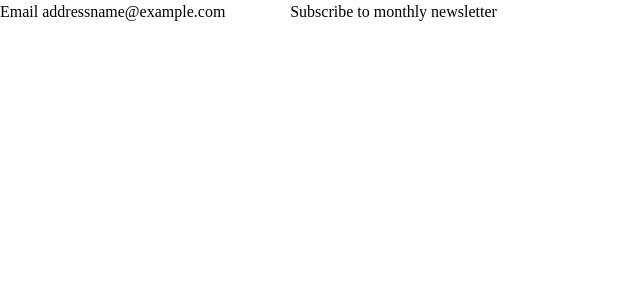
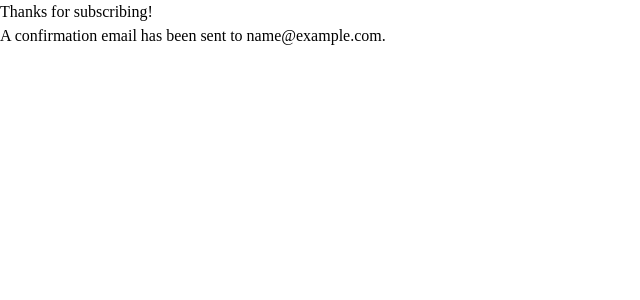
Before and after one commit to Zikra-S/Newsletter-sign-up-page, a React (Vite) app: page / in a window 1280 px wide. Both pictures are taken after typing "name@example.com" into the empty fields and a click on the button "Subscribe to monthly newsletter". Shown: the top 300 px of the page, without its empty margins (0-640 px from the left). Built offline with nearby package versions, Linux system fonts and the light colour scheme.

Commit message:
feat: add success state after valid email submission

```diff
--- a/src/App.tsx
+++ b/src/App.tsx
@@ -3,27 +3,33 @@ import { useState } from "react";
 export default function NewsletterForm() {
   const [email, setEmail] = useState("");
   const [submitted, setSubmitted] = useState(false);
+  const [isSuccess, setIsSuccess] = useState(false);
 
   const isValidEmail = /^[^\s@]+@[^\s@]+\.[^\s@]+$/.test(email);
 
   function handleSubmit(e: React.FormEvent) {
     e.preventDefault();
     setSubmitted(true);
+    if (isValidEmail) {
+      setIsSuccess(true);
+    }
   }
 
   return (
-    <form onSubmit={handleSubmit}>
-      <label htmlFor="email">Email address</label>
-      <input
-        id="email"
-        type="email"
-        value={email}
-        onChange={(e) => setEmail(e.target.value)}
-      />
-      {submitted && !isValidEmail && (
-        <p>Please enter a valid email</p>
+    <div>
+      {isSuccess ? (
+        <div>
+          <h1>Thanks for subscribing!</h1>
+          <p>A confirmation email has been sent to {email}.</p>
+        </div>
+      ) : (
+        <form onSubmit={handleSubmit}>
+          <label htmlFor="email">Email address</label>
+          <input id="email" type="email" value={email} onChange={(e) => setEmail(e.target.value)} />
+          {submitted && !isValidEmail && <p>Please enter a valid email</p>}
+          <button type="submit">Subscribe to monthly newsletter</button>
+        </form>
       )}
-      <button type="submit">Subscribe to monthly newsletter</button>
-    </form>
+    </div>
   );
 }
```
